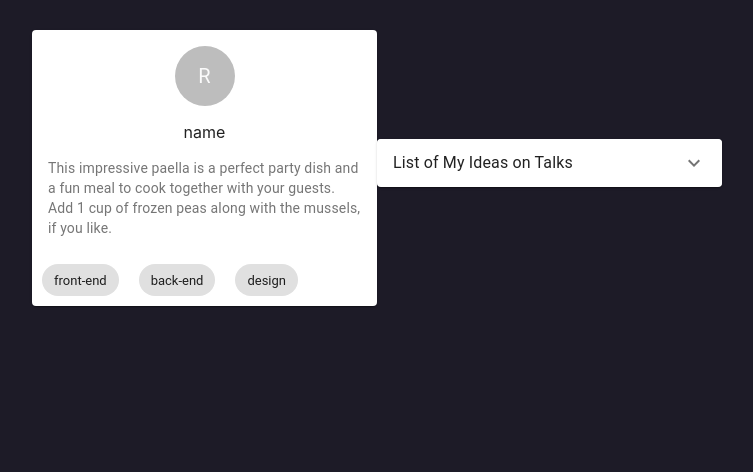
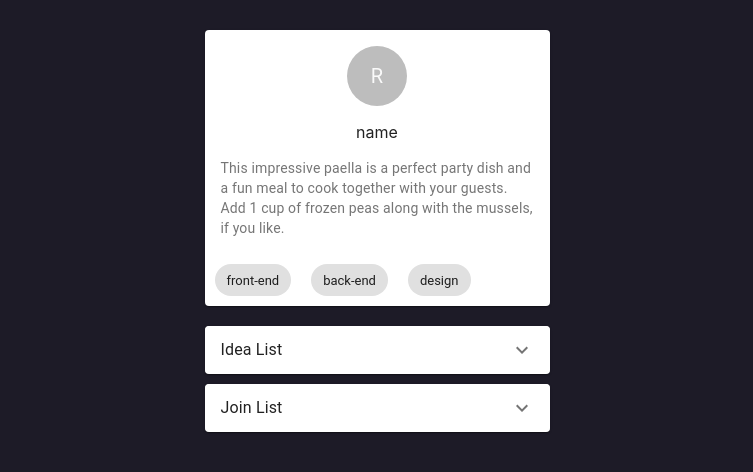
Before and after one commit to wilsoncooked/OWLink, a React (Create React App) app: page /profile in a window 1280 px wide. Shown: the top 472 px of the page, without its empty margins (263-1016 px from the left). Built offline with nearby package versions, Linux system fonts and the light colour scheme.

Commit message:
added badge

```diff
--- a/src/pages/Profile.js
+++ b/src/pages/Profile.js
@@ -1,4 +1,5 @@
 import React from 'react';
+import {Link} from 'react-router-dom';
 import Chip from '@material-ui/core/Chip';
 import Card from '@material-ui/core/Card';
 import CardContent from '@material-ui/core/CardContent';
@@ -9,25 +10,21 @@ import ExpansionPanel from '@material-ui/core/ExpansionPanel';
 import ExpansionPanelSummary from '@material-ui/core/ExpansionPanelSummary';
 import ExpansionPanelDetails from '@material-ui/core/ExpansionPanelDetails';
 import ExpandMoreIcon from '@material-ui/icons/ExpandMore';
+import Box from '@material-ui/core/Box';
 import List from '@material-ui/core/List';
 import ListItem from '@material-ui/core/ListItem';
-import ListItemSecondaryAction from '@material-ui/core/ListItemSecondaryAction';
 import ListItemText from '@material-ui/core/ListItemText';
-import ListItemAvatar from '@material-ui/core/ListItemAvatar';
-import FolderIcon from '@material-ui/icons/Folder';
-import DeleteIcon from '@material-ui/icons/Delete';
-import IconButton from '@material-ui/core/IconButton';
 import Badge from '@material-ui/core/Badge';
-import Button from '@material-ui/core/Button';
-import StarIcon from '@material-ui/icons/Star';
-import ListItemIcon from '@material-ui/core/ListItemIcon';
 
 export default function Profile() {
   return (
     <React.Fragment>
       <Grid container justify='center' alignItems='center'>
-        <UserInfo />
-        <ListOfIdeas />
+        <Box display='flex' flexDirection='column'>
+          <UserInfo />
+          <ListOfIdeas title={'Idea List'} />
+          <ListOfIdeas title={'Join List'} />
+        </Box>
       </Grid>
     </React.Fragment>
   );
@@ -53,15 +50,17 @@ function UserInfo() {
             the mussels, if you like.
           </Typography>
         </CardContent>
-        <Chip label='front-end' style={{margin: '10px'}} />
-        <Chip label='back-end' style={{margin: '10px'}} />
-        <Chip label='design' style={{margin: '10px'}} />
+        <Box>
+          <Chip label='front-end' style={{margin: '10px'}} />
+          <Chip label='back-end' style={{margin: '10px'}} />
+          <Chip label='design' style={{margin: '10px'}} />
+        </Box>
       </Card>
     </React.Fragment>
   );
 }
 
-function ListOfIdeas() {
+function ListOfIdeas(props) {
   return (
     <React.Fragment>
       <Card style={{width: '345px', marginTop: '10px'}}>
@@ -70,16 +69,46 @@ function ListOfIdeas() {
             expandIcon={<ExpandMoreIcon />}
             aria-controls='panel1a-content'
             id='panel1a-header'>
-            <Typography>List of My Ideas on Talks</Typography>
+            <Typography>{props.title}</Typography>
           </ExpansionPanelSummary>
           <ExpansionPanelDetails>
-            <Typography>
-              <p>Venture in Niche Affiliate Marketing</p>
-              <p>Create a Startup that Supports the Gardening Industry</p>
-            </Typography>
+            <List>
+              <_Link title={'Add 1 cup of frozen peas'} badge={4} />{' '}
+              <_Link
+                title={'fun meal to cook together with your guests'}
+                badge={5}
+              />
+            </List>
           </ExpansionPanelDetails>
         </ExpansionPanel>
       </Card>
     </React.Fragment>
   );
 }
+
+function _Link(props) {
+  return (
+    <ListItem button>
+      <Link
+        to='/'
+        style={{
+          textDecoration: 'none',
+        }}>
+        <ListItemText
+          textAlign='left'
+          style={{
+            // overflow: 'hidden',
+            // whiteSpace: 'nowrap',
+            color: 'grey',
+          }}>
+          {props.title}
+          <Badge
+            color='primary'
+            badgeContent={props.badge}
+            style={{marginLeft: '15px'}}
+          />
+        </ListItemText>
+      </Link>
+    </ListItem>
+  );
+}
```
